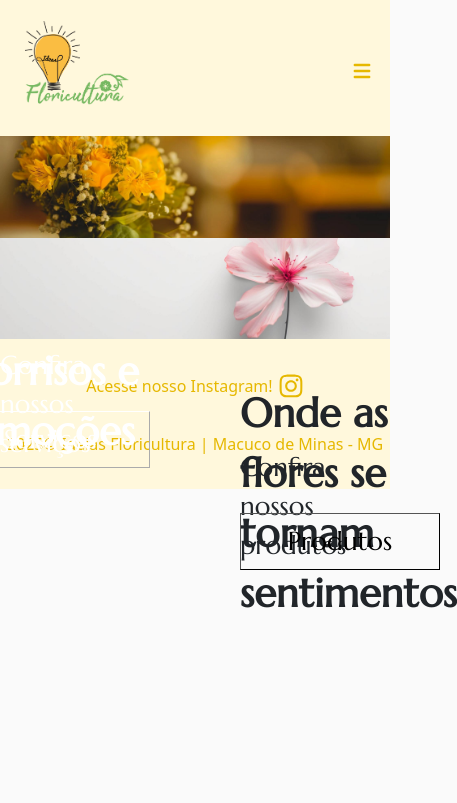
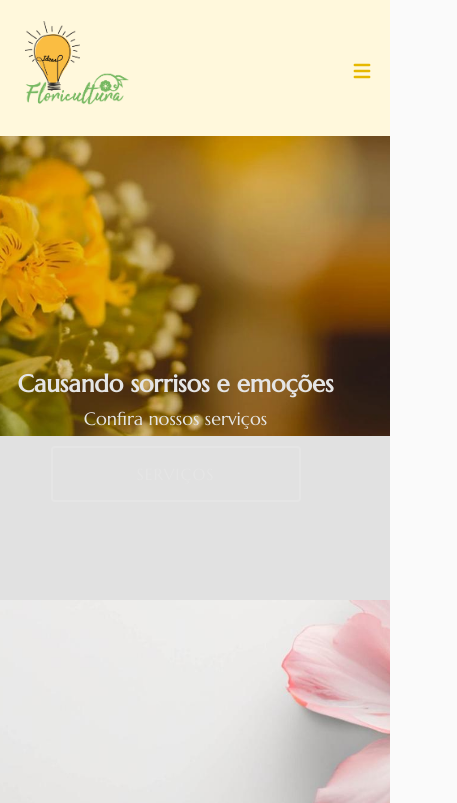
Before and after one commit to basilioruan/ideia-flowershop, a Next.js app: page / in a window 390 px wide. Shown: the top 803 px of the page, 457 px wide, since content can reach past the window. Built offline with nearby package versions, Linux system fonts and the light colour scheme.

Commit message:
style: adding responsiveness to home page

```diff
--- a/src/pages/index.tsx
+++ b/src/pages/index.tsx
@@ -1,24 +1,33 @@
 import Image from 'next/image';
+import Link from 'next/link';
 import roseImg from '../../public/assets/rose_img.jpg';
 import servicesImg from '../../public/assets/services_img.jpg';
 import styles from '@/styles/Home.module.css';
 
 export default function Home() {
   return (
-    <>
-    <div className={styles.container}>
-        <span className={styles.serviceMainText}> Causando sorrisos e emoções </span>
-        <span className={styles.serviceSecondaryText}> Confira nossos serviços </span>
-        <button className={styles.serviceBtn}> Serviços </button>
+    <div className={styles.homeContainer}>
+      <div className={styles.container}>
         <Image src={servicesImg} className={styles.image} alt="Imagem decoração" />
-      </div>
-      <div className={styles.container}>
-        <span className={styles.productMainText}> Onde as flores se tornam sentimentos </span>
-        <span className={styles.productSecondaryText}> Confira nossos produtos </span>
-        <button className={styles.productBtn}> Produtos </button>
-        <Image src={roseImg} className={styles.image} alt="Imagem rosa" />
+        <div className={`${styles.textContent} ${styles.serviceContent}`}>
+          <span className={styles.serviceMainText}>Causando sorrisos e emoções</span>
+          <span className={styles.serviceSecondaryText}>Confira nossos serviços</span>
+          <Link href="/servicos">
+            <button className={styles.serviceBtn}>Serviços</button>
+          </Link>
+        </div>
       </div>
 
-    </>
+      <div className={styles.container}>
+        <Image src={roseImg} className={styles.image} alt="Imagem rosa" />
+        <div className={`${styles.textContent} ${styles.productContent}`}>
+          <span className={styles.productMainText}>Onde as flores se tornam sentimentos</span>
+          <span className={styles.productSecondaryText}>Confira nossos produtos</span>
+          <Link href="/produtos">
+            <button className={styles.productBtn}>Produtos</button>
+          </Link>
+        </div>
+      </div>
+    </div>
   );
 }
--- a/src/styles/Home.module.css
+++ b/src/styles/Home.module.css
@@ -1,94 +1,194 @@
+.homeContainer {
+  width: 100%;
+  margin: 0 auto;
+  padding: 0;
+}
+
 .image {
-  object-fit: contain;
+  object-fit: cover;
   width: 100%;
-  height: auto;
+  height: 500px;
+  display: block;
 }
 
 .container {
-  display: inline-block;
   position: relative;
+  width: 100%;
+  margin-bottom: 0;
+}
+
+.container:first-child::before {
+  content: '';
+  position: absolute;
+  top: 0;
+  left: 0;
+  right: 0;
+  bottom: 0;
+  background: rgba(0, 0, 0, 0.1);
+  z-index: 1;
+  pointer-events: none;
+}
+
+.textContent {
+  position: absolute;
+  z-index: 2;
+  top: 50%;
+  transform: translateY(-50%);
+  padding: 2rem;
+  max-width: 600px;
+}
+
+.serviceContent {
+  right: 5%;
+  text-align: right;
+}
+
+.productContent {
+  left: 5%;
+  text-align: left;
+}
+
+.productMainText, .serviceMainText {
+  display: block;
+  font-size: clamp(24px, 4vw, 40px);
+  font-family: 'Marcellus';
+  font-weight: bold;
+  margin-bottom: 1rem;
+  line-height: 1.2;
 }
 
 .productMainText {
-  position: absolute;
-  left: 240px;
-  top: 145px;
-  font-size: 40px;
+  color: #333;
+}
+
+.serviceMainText {
+  color: white;
+}
+
+.productSecondaryText, .serviceSecondaryText {
+  display: block;
+  font-size: clamp(18px, 3vw, 26px);
   font-family: 'Marcellus';
-  font-weight: bold;
+  font-weight: 300;
+  margin-bottom: 2rem;
+  line-height: 1.3;
 }
 
 .productSecondaryText {
-  position: absolute;
-  left: 240px;
-  top: 210px;
-  font-size: 26px;
+  color: #555;
+}
+
+.serviceSecondaryText {
+  color: white;
+}
+
+.productBtn, .serviceBtn {
+  font-size: clamp(16px, 2.5vw, 22px);
   font-family: 'Marcellus';
-  font-weight: thin;
+  font-weight: 300;
+  width: clamp(160px, 25vw, 200px);
+  padding: 12px 16px;
+  background: transparent;
+  border: 2px solid;
+  border-radius: 4px;
+  transition: all 0.4s ease;
+  cursor: pointer;
+  text-transform: uppercase;
+  letter-spacing: 1px;
 }
 
 .productBtn {
-  position: absolute;
-  left: 240px;
-  top: 275px;
-  font-size: 26px;
-  font-size: 26px;
-  font-family: 'Marcellus';
-  font-weight: thin;
-  width: 200px;
-  padding: 8px;
-  background: transparent;
-  border-width: 1px;
-  transition: all 0.4s;
+  color: #333;
+  border-color: #333;
 }
 
 .productBtn:hover {
   background-color: #E6B800;
   color: white;
-  cursor: pointer;
-  box-shadow: 0 4px 12px rgba(0, 0, 0, 0.1);
-}
-
-.serviceMainText {
-  position: absolute;
-  right: 240px;
-  top: 145px;
-  font-size: 40px;
-  font-family: 'Marcellus';
-  font-weight: bold;
-  color: white;
-}
-
-.serviceSecondaryText {
-  position: absolute;
-  right: 240px;
-  top: 210px;
-  font-size: 26px;
-  font-family: 'Marcellus';
-  font-weight: thin;
-  color: white;
+  border-color: #E6B800;
+  transform: translateY(-2px);
+  box-shadow: 0 6px 20px rgba(230, 184, 0, 0.3);
 }
 
 .serviceBtn {
-  position: absolute;
-  right: 240px;
-  top: 275px;
-  font-size: 26px;
-  font-size: 26px;
-  font-family: 'Marcellus';
-  font-weight: thin;
   color: white;
-  width: 200px;
-  padding: 8px;
-  background: transparent;
-  border-width: 1px;
   border-color: white;
-  transition: all 0.4s;
 }
 
 .serviceBtn:hover {
   background-color: #E6B800;
-  color: black;
-  cursor: pointer;
-  box-shadow: 0 4px 12px rgba(0, 0, 0, 0.1);
+  color: #333;
+  border-color: #E6B800;
+  transform: translateY(-2px);
+  box-shadow: 0 6px 20px rgba(230, 184, 0, 0.3);
 }
+
+@media (max-width: 768px) {
+  .image {
+    height: 400px;
+  }
+
+  .textContent {
+    padding: 1.5rem;
+    max-width: 500px;
+  }
+
+  .serviceContent {
+    right: 3%;
+  }
+
+  .productContent {
+    left: 3%;
+  }
+
+  .productMainText, .serviceMainText {
+    margin-bottom: 0.8rem;
+  }
+
+  .productSecondaryText, .serviceSecondaryText {
+    margin-bottom: 1.5rem;
+  }
+}
+
+@media (max-width: 480px) {
+  .image {
+    height: 300px;
+  }
+
+  .textContent {
+    padding: 1rem;
+    max-width: 90%;
+    left: 5% !important;
+    right: 5% !important;
+    text-align: center !important;
+  }
+
+  .serviceContent, .productContent {
+    position: static;
+    text-align: center;
+  }
+
+  .productMainText, .serviceMainText {
+    margin-bottom: 0.5rem;
+  }
+
+  .productSecondaryText, .serviceSecondaryText {
+    margin-bottom: 1rem;
+  }
+
+  .productBtn, .serviceBtn {
+    width: 100%;
+    max-width: 250px;
+    padding: 14px 20px;
+  }
+}
+
+@media (max-width: 320px) {
+  .image {
+    height: 250px;
+  }
+
+  .textContent {
+    padding: 0.8rem;
+  }
+}
```
